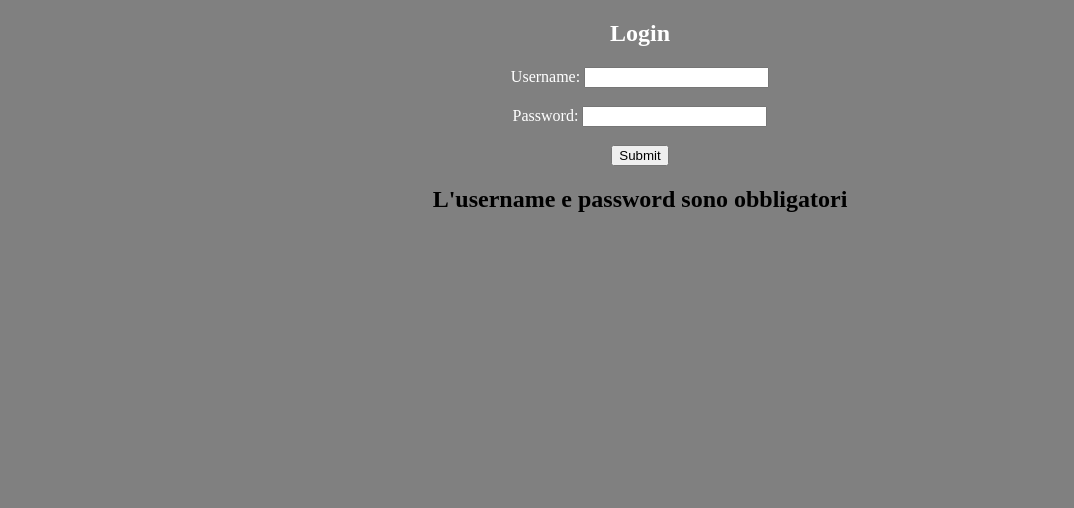
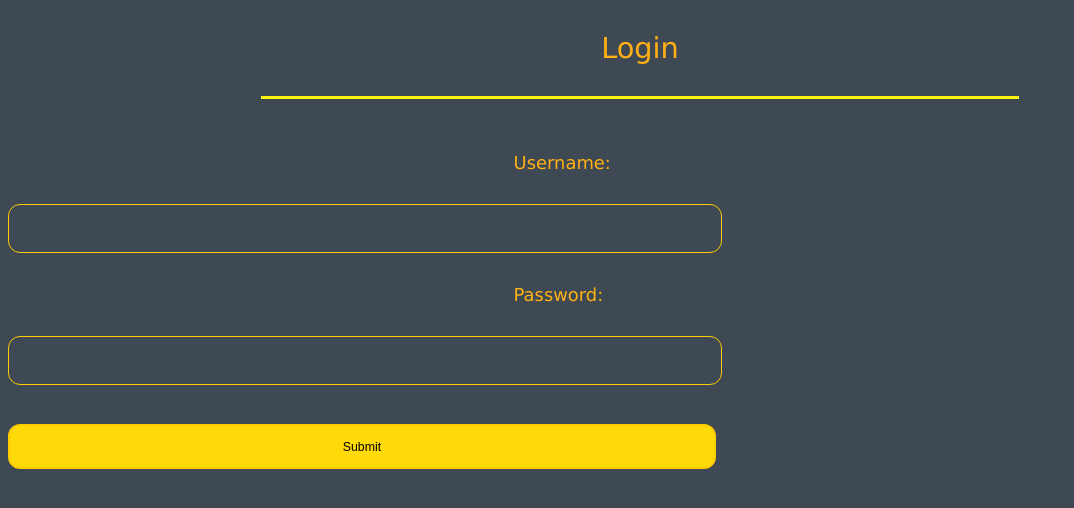
Before and after one commit to radik2019/fast_api_openid, a FastAPI app: page /login_form in a window 1280 px wide. Shown: the top 508 px of the page, without its empty margins (0-1074 px from the left). Run offline with FastAPI, Linux system fonts and the light colour scheme; parts of the project's set-up code (start-up, migrations or seed data) failed here and were passed over.

```diff
--- a/pyproject.toml
+++ b/pyproject.toml
@@ -19,6 +19,7 @@ uvicorn = "^0.17.6"
 jwt = "^1.3.1"
 Jinja2 = "^3.1.0"
 python-multipart = "^0.0.5"
+mslib = "^0.1.2"
 
 [tool.poetry.dev-dependencies]
 bpython = "^0.22.1"
--- a/sso_server/controllers/backoffice/__init__.py
+++ b/sso_server/controllers/backoffice/__init__.py
@@ -1,6 +1,6 @@
 from turtle import title
 from fastapi import APIRouter
-from . import users, applications, login
+from . import users, applications, login, web_interface
 
 router = APIRouter(prefix="/backoffice")
 
@@ -11,3 +11,4 @@ router.include_router(applications.router)
 login_router = APIRouter(prefix="")
 
 login_router.include_router(login.router)
+login_router.include_router(web_interface.router)
--- a/sso_server/main.py
+++ b/sso_server/main.py
@@ -7,7 +7,7 @@ from .routes import api_v1_router, api_v2_router
 from sso_server.config import *
 from sso_server.utils.debugging import dbg
 from sso_server.config import setting
-
+from fastapi.staticfiles import StaticFiles
 
 app = FastAPI(
     title=setting.TITLE,
@@ -16,6 +16,9 @@ app = FastAPI(
     redoc_url=setting.REDOC_URL,
     version=setting.VERSION
 )
+
+# app.mount("sso_server/templates/images")
+app.mount("/sso_server/static", StaticFiles(directory="sso_server/static"), name="static")
 
 
 # @app.middleware("http")
--- a/sso_server/templates/login.html
+++ b/sso_server/templates/login.html
@@ -1,21 +1,25 @@
 <!DOCTYPE html>
 <header>
-
+  <link type="text/css" rel="stylesheet" href="style.css">
+  <meta http-equiv="refresh" charset="utf-8" >
+<!--  -->
 </header>
 <html>
-<body bgcolor="grey">
-  <center>
-    <font color="white">
-    <h2>Login</h2>
+<body>
+    <div id="cntr">
+    <div id="login_name">Login</div>
+    <hr class="rounded">
+
     <form method="POST" action="http://0.0.0.0:9000/login_form" >
-      <label for="username">Username:</label>
-      <input type="text" id="username" name="username"><br><br>
-      <label for="password">Password:</label>
-      <input type="text" id="password" name="password"><br><br>
-      <input type="submit" value="Submit">
-    </form></font>
-    <h2>{{ message }} </h2>
-  </center>
+      <label for="username">Username:</label><br>
+      <input type="text" id="username" name="username"><br>
+
+      <label for="password">Password:</label><br>
+      <input type="text" id="password" name="password"><br>
+      <input type="submit" value="Submit" >
+    </form>
+    <!-- <h2>{{ message }} </h2> -->
+</div>
 
 </body>
 </html>
--- /dev/null
+++ b/sso_server/templates/style.css
@@ -0,0 +1,72 @@
+
+body{
+    /* margin: 3%; */
+    background-color: rgb(62, 73, 83);
+    font-family:'Lucida Sans', 'Lucida Sans Regular', 'Lucida Grande', 'Lucida Sans Unicode', Geneva, Verdana, sans-serif;
+    font-style: normal;
+
+}
+
+
+h1 {
+    color: rgb(220, 19, 220);
+}
+
+
+#login_name {
+    font-size: 180%;
+    text-align: center;
+    padding: 23px;
+    color: rgb(255, 177, 21);
+}
+
+
+hr.rounded{
+    border: 34px;
+    width: 60%;
+    height: 45px;
+    color: rgb(255, 177, 21);
+    border-top: 3px solid rgb(255, 243, 13);
+}
+
+
+input[type=text]{
+    display: flex;
+
+    font-size: 167%;
+    border: 1px solid #ffcc00;
+    color: rgb(255, 177, 21);
+    background: rgb(62, 73, 83);
+    width: 56%;
+    height: 45px;
+    margin: 12px 0;
+
+    border-radius: 12px;
+
+}
+
+
+input[type=submit] {
+    font-size: 77%;
+    align-items: flex-end;
+    text-align: center;
+    height: 45px;
+    margin: 8px 0;
+    box-sizing: border-box;
+    right: 50%;
+    width: 56%;
+    border: 2px solid #ffcc00;
+    border-radius: 12px;
+    background: rgb(255, 218, 8);
+
+  }
+
+
+label[for=username], label[for=password]{
+	display: block;
+	padding-left: 40%;
+    align-content: center;
+    font-size: 112%;
+    color: rgb(255, 177, 21);
+    background-color: rgb(62, 73, 83);
+  }
```
Also changed, not shown: sso_server/controllers/backoffice/web_interface.py (added, +32 -0 lines), sso_server/templates/home.html (added, +25 -0 lines), README.md, sso_server/static/images/bb.jpg (added), sso_server/static/images/radu.jpg (added), sso_server/static/images/scr1.png (added), 1 other file.
